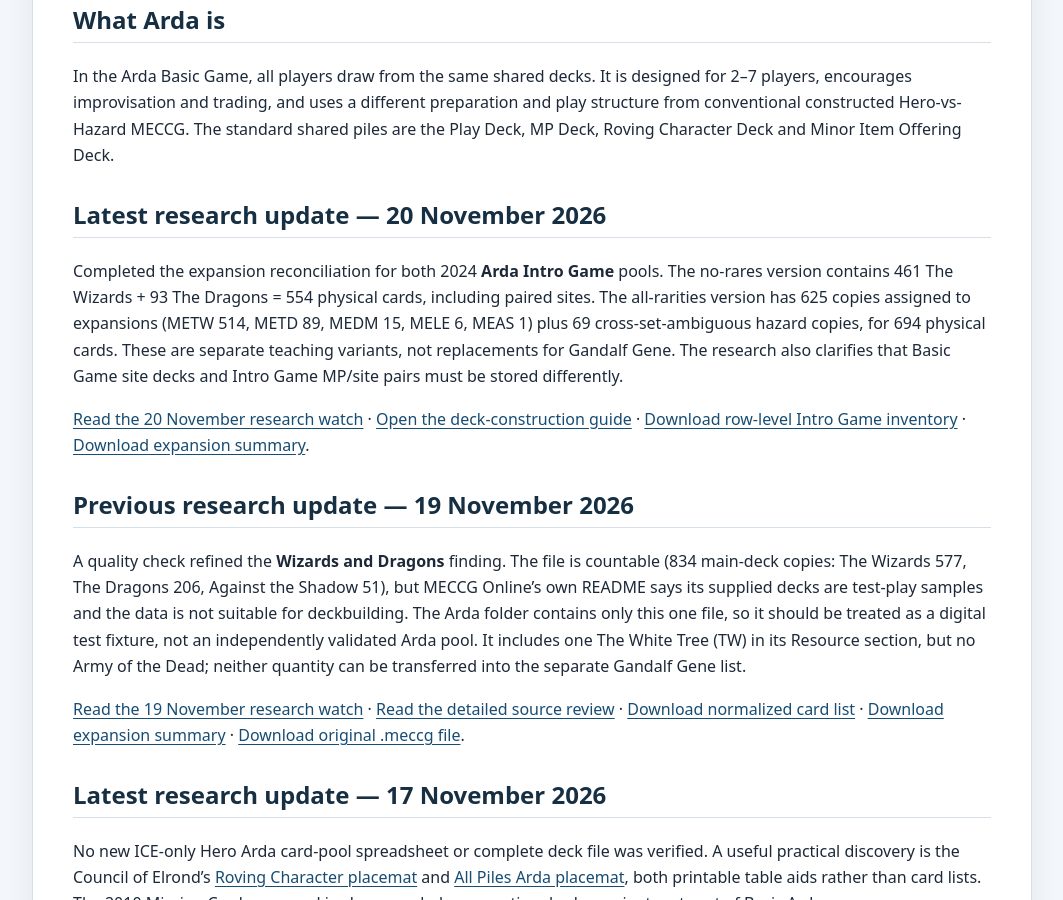
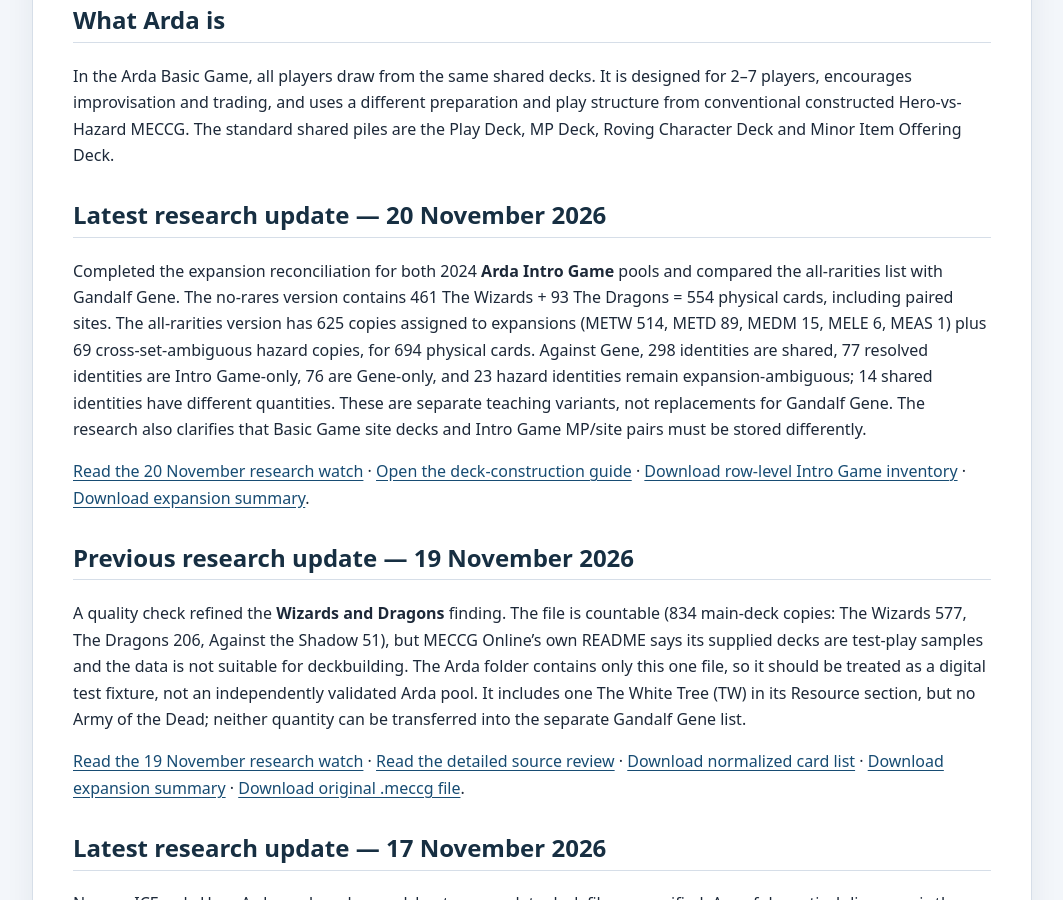
Before and after one commit to JamSpot/meccg-arda-master-database, a Jekyll site: the page built from index.md, in a window 1280 px wide and 900 px high, scrolled down 1560 px. Shown: the whole window, without its empty margins (108-1171 px from the left). Built offline with Jekyll 4.4.1, drawn with Linux system fonts in a browser that asks for light colours.

Commit message:
Add Arda Intro Game and Gene comparison to homepage update

```diff
--- a/index.md
+++ b/index.md
@@ -43,7 +43,7 @@ In the Arda Basic Game, all players draw from the same shared decks. It is desig
 
 ## Latest research update — 20 November 2026
 
-Completed the expansion reconciliation for both 2024 **Arda Intro Game** pools. The no-rares version contains 461 The Wizards + 93 The Dragons = 554 physical cards, including paired sites. The all-rarities version has 625 copies assigned to expansions (METW 514, METD 89, MEDM 15, MELE 6, MEAS 1) plus 69 cross-set-ambiguous hazard copies, for 694 physical cards. These are separate teaching variants, not replacements for Gandalf Gene. The research also clarifies that Basic Game site decks and Intro Game MP/site pairs must be stored differently.
+Completed the expansion reconciliation for both 2024 **Arda Intro Game** pools and compared the all-rarities list with Gandalf Gene. The no-rares version contains 461 The Wizards + 93 The Dragons = 554 physical cards, including paired sites. The all-rarities version has 625 copies assigned to expansions (METW 514, METD 89, MEDM 15, MELE 6, MEAS 1) plus 69 cross-set-ambiguous hazard copies, for 694 physical cards. Against Gene, 298 identities are shared, 77 resolved identities are Intro Game-only, 76 are Gene-only, and 23 hazard identities remain expansion-ambiguous; 14 shared identities have different quantities. These are separate teaching variants, not replacements for Gandalf Gene. The research also clarifies that Basic Game site decks and Intro Game MP/site pairs must be stored differently.
 
 [Read the 20 November research watch](docs/research-watch-2026-11-20.html) · [Open the deck-construction guide](docs/building-arda-decks.html) · [Download row-level Intro Game inventory](data/arda-intro-game-card-inventory.csv) · [Download expansion summary](data/arda-intro-game-expansion-summary.csv).
 
```
